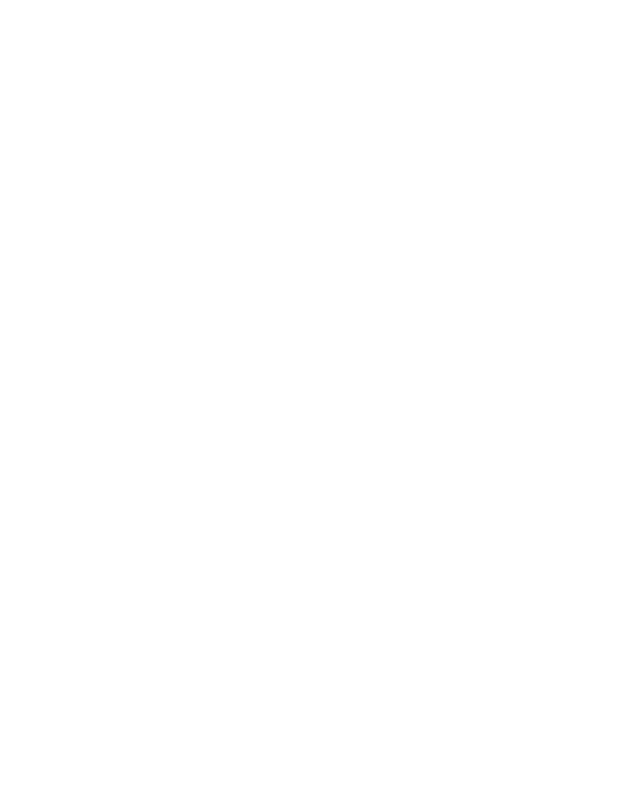
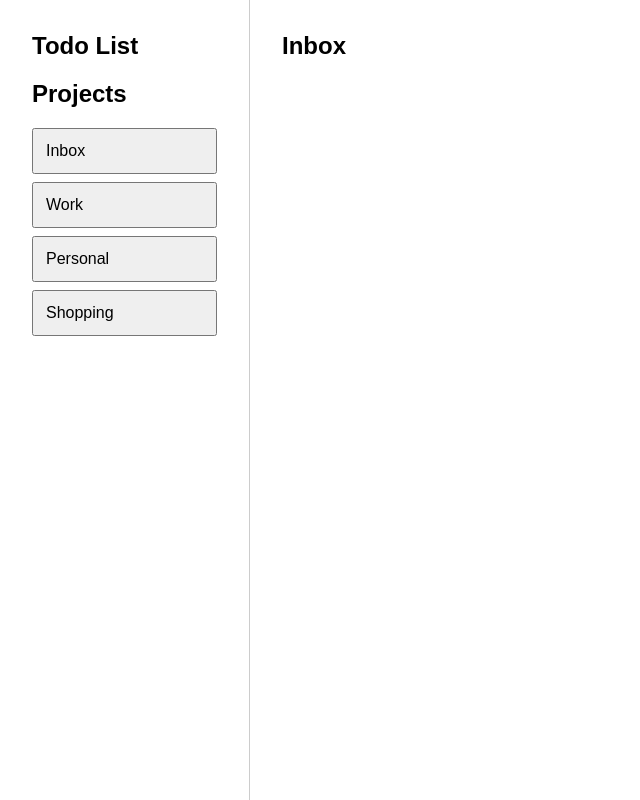
Before and after one commit to TRANZCEND3NCE/Odin-Todo-List, a website built with webpack: page src/template.html in a window 1280 px wide. Shown: the whole page, without its empty margins (0-640 px from the left). Built offline with nearby package versions, Linux system fonts and the light colour scheme.

Commit message:
render project list

```diff
--- /dev/null
+++ b/src/dom.js
@@ -0,0 +1,18 @@
+
+
+function renderProjects(projects) {
+	const projectList = document.querySelector("#project-list");
+
+	projectList.textContent = "";
+
+	projects.forEach((project) => {
+		const projectButton = document.createElement("button");
+
+		projectButton.textContent = project.name;
+		projectButton.dataset.projectId = project.id;
+
+		projectList.appendChild(projectButton);
+	});
+}
+
+export { renderProjects };
--- a/src/index.js
+++ b/src/index.js
@@ -1,22 +1,12 @@
 import "./styles.css";
 
-import { createTodo } from "./todo.js";
 import { createProjectManager } from "./projectManager.js";
+import { renderProjects } from "./dom.js";
 
 const projectManager = createProjectManager();
 
-const work = projectManager.addProject("Work");
-const personal = projectManager.addProject("Personal");
+projectManager.addProject("Work");
+projectManager.addProject("Personal");
+projectManager.addProject("Shopping");
 
-const duplicate = projectManager.addProject("work");
-const empty = projectManager.addProject("   ");
-const spaced = projectManager.addProject("   Shopping    ");
-
-console.log(
-	"Projects:",
-	projectManager.projects.map((project) => project.name)
-);
-
-console.log("Duplicate result:", duplicate);
-console.log("Empty result:", empty);
-console.log("Spaced name:", spaced.name);
+renderProjects(projectManager.projects);
--- a/src/styles.css
+++ b/src/styles.css
@@ -1,12 +1,47 @@
 * {
-	box-sizing: border-box;
+  box-sizing: border-box;
 }
 
 body {
-	margin: 0;
-	font-family: Arial, Helvetica, sans-serif;
+  margin: 0;
+  font-family: Arial, sans-serif;
+}
+
+button {
+  font: inherit;
 }
 
 #app {
-	padding: 2rem;
+  display: grid;
+  grid-template-columns: 250px 1fr;
+  min-height: 100vh;
 }
+
+.sidebar {
+  padding: 2rem;
+  border-right: 1px solid #ccc;
+}
+
+.sidebar h1 {
+  margin-top: 0;
+}
+
+#project-list {
+  display: flex;
+  flex-direction: column;
+  gap: 0.5rem;
+}
+
+#project-list button {
+  padding: 0.75rem;
+  text-align: left;
+  cursor: pointer;
+}
+
+#project-title {
+	margin-top: 0;
+}
+
+.main-content {
+  padding: 2rem;
+}
--- a/src/template.html
+++ b/src/template.html
@@ -7,7 +7,23 @@
 </head>
 <body>
 
-	<div id="app"></div>
+	<div id="app">
+		<aside class="sidebar">
+			<h1>Todo List</h1>
+
+			<div class="projects-section">
+				<h2>Projects</h2>
+
+				<div id="project-list"></div>
+			</div>
+		</aside>
+
+		<main class="main-content">
+			<h2 id="project-title">Inbox</h2>
+
+			<div id="todo-list"></div>
+		</main>
+	</div>
 
 </body>
 </html>
```
